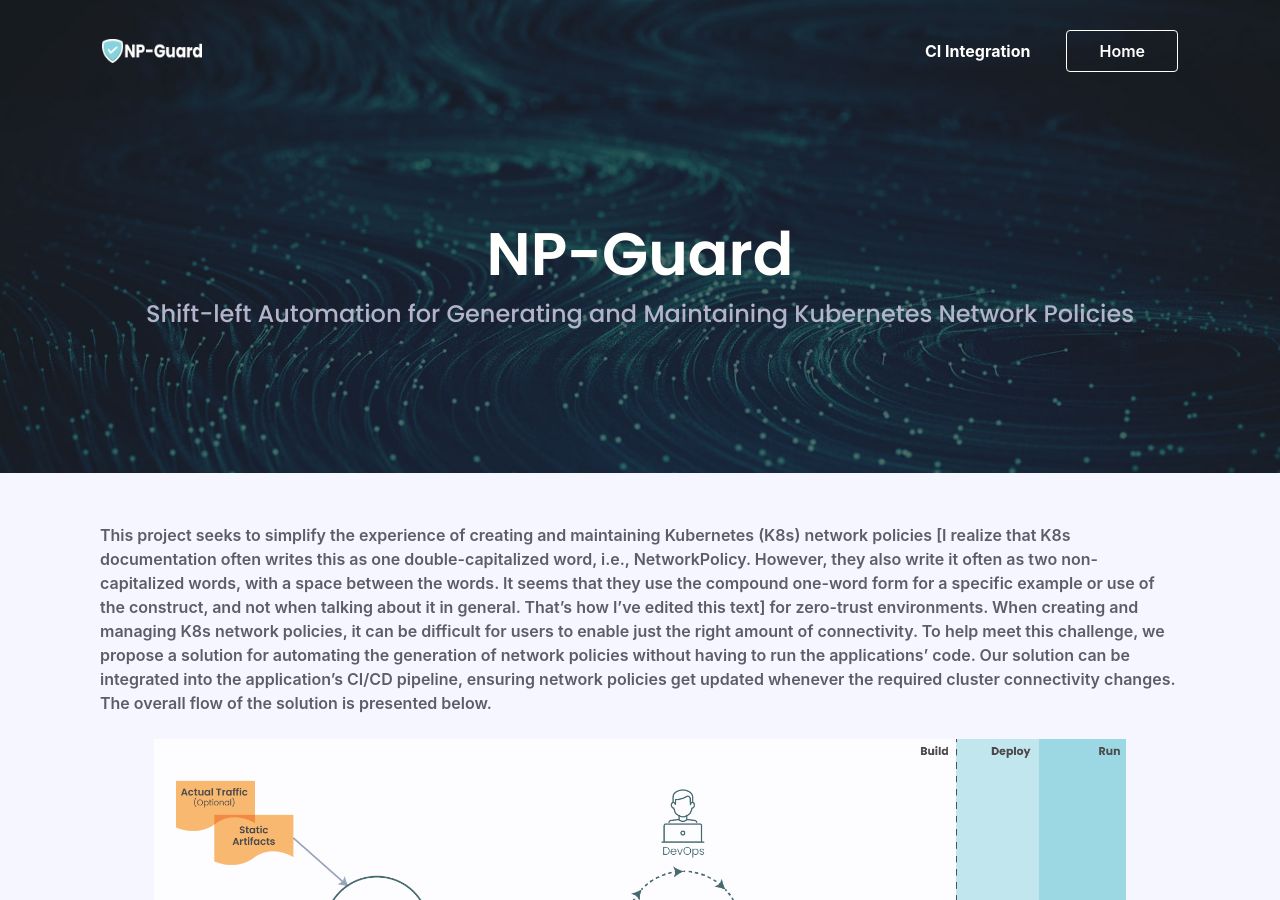
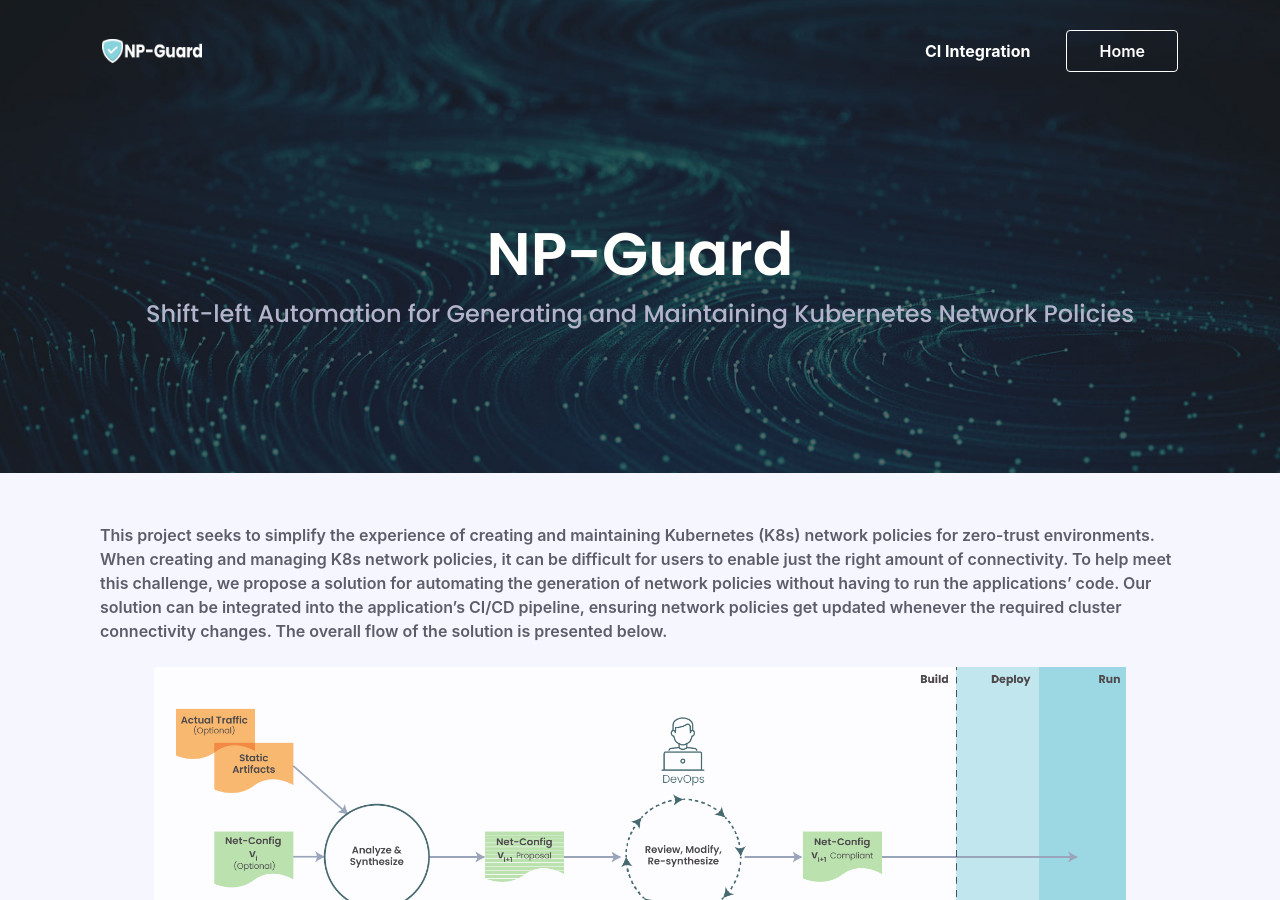
Before and after one commit to np-guard/np-guard.github.io, a Jekyll site: the page built from index.html, in a window 1280 px wide and 900 px high. Built offline with Jekyll 4.4.1, drawn with Linux system fonts in a browser that asks for light colours; nearby versions of some CDN libraries; some web fonts are replaced; comment, search, counter and statistics services are not loaded.

Commit message:
remove editor comment

```diff
--- a/_includes/home-content.html
+++ b/_includes/home-content.html
@@ -1,6 +1,6 @@
 
 <div class="column col-12 col-sm-12 ">
-  <p>This project seeks to simplify the experience of creating and maintaining Kubernetes (K8s) network policies [I realize that K8s documentation often writes this as one double-capitalized word, i.e., NetworkPolicy. However, they also write it often as two non-capitalized words, with a space between the words. It seems that they use the compound one-word form for a specific example or use of the construct, and not when talking about it in general. That’s how I’ve edited this text] for zero-trust environments. When creating and managing K8s network policies, it can be difficult for users to enable just the right amount of connectivity. To help meet this challenge, we propose a solution for automating the generation of network policies without having to run the applications’ code. Our solution can be integrated into the application’s CI/CD pipeline, ensuring network policies get updated whenever the required cluster connectivity changes. The overall flow of the solution is presented below.</p>
+  <p>This project seeks to simplify the experience of creating and maintaining Kubernetes (K8s) network policies for zero-trust environments. When creating and managing K8s network policies, it can be difficult for users to enable just the right amount of connectivity. To help meet this challenge, we propose a solution for automating the generation of network policies without having to run the applications’ code. Our solution can be integrated into the application’s CI/CD pipeline, ensuring network policies get updated whenever the required cluster connectivity changes. The overall flow of the solution is presented below.</p>
 	<p align="center"><a href="assets/diagram-1-01.png" target="_blank"><img src="assets/diagram-1-01.png" width="90%" /></a></p>
 </div>
 <div class="column col-6 col-sm-12 p-8 mb-8 col-mx-auto">
```
